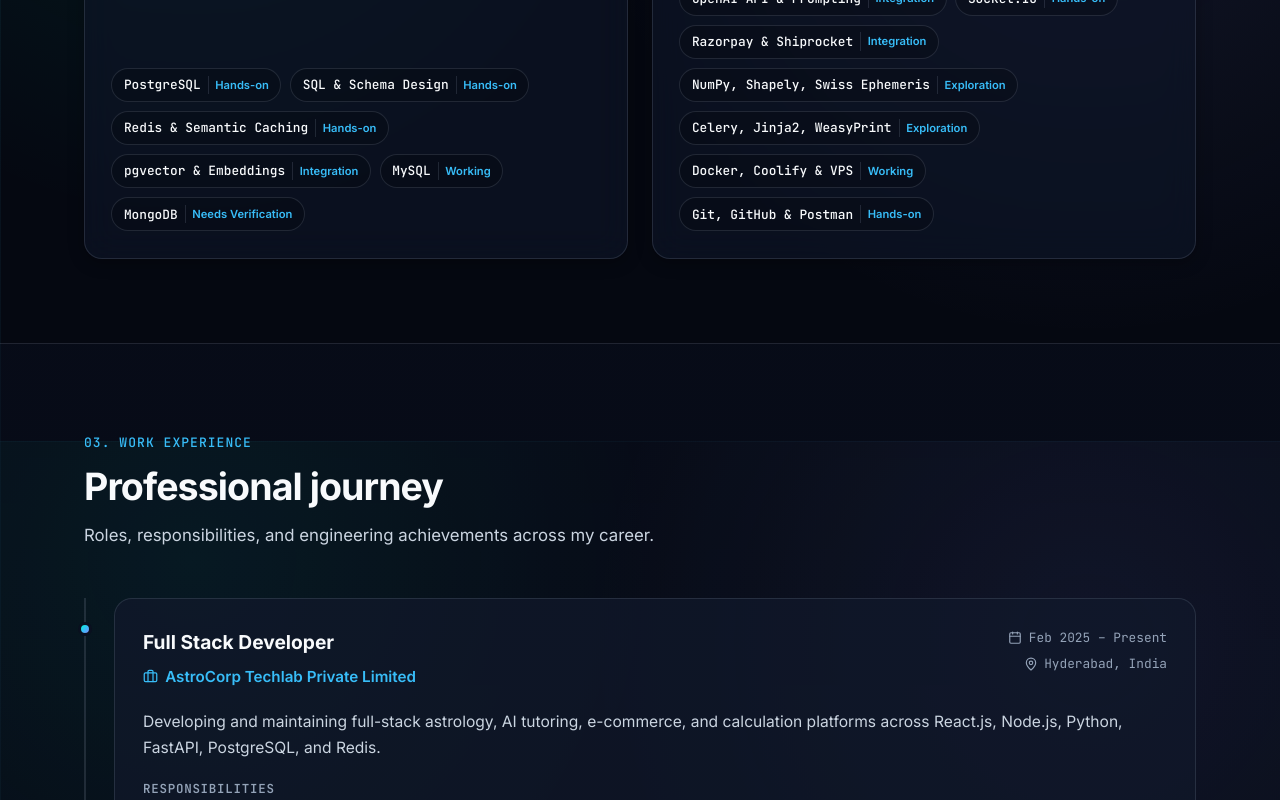
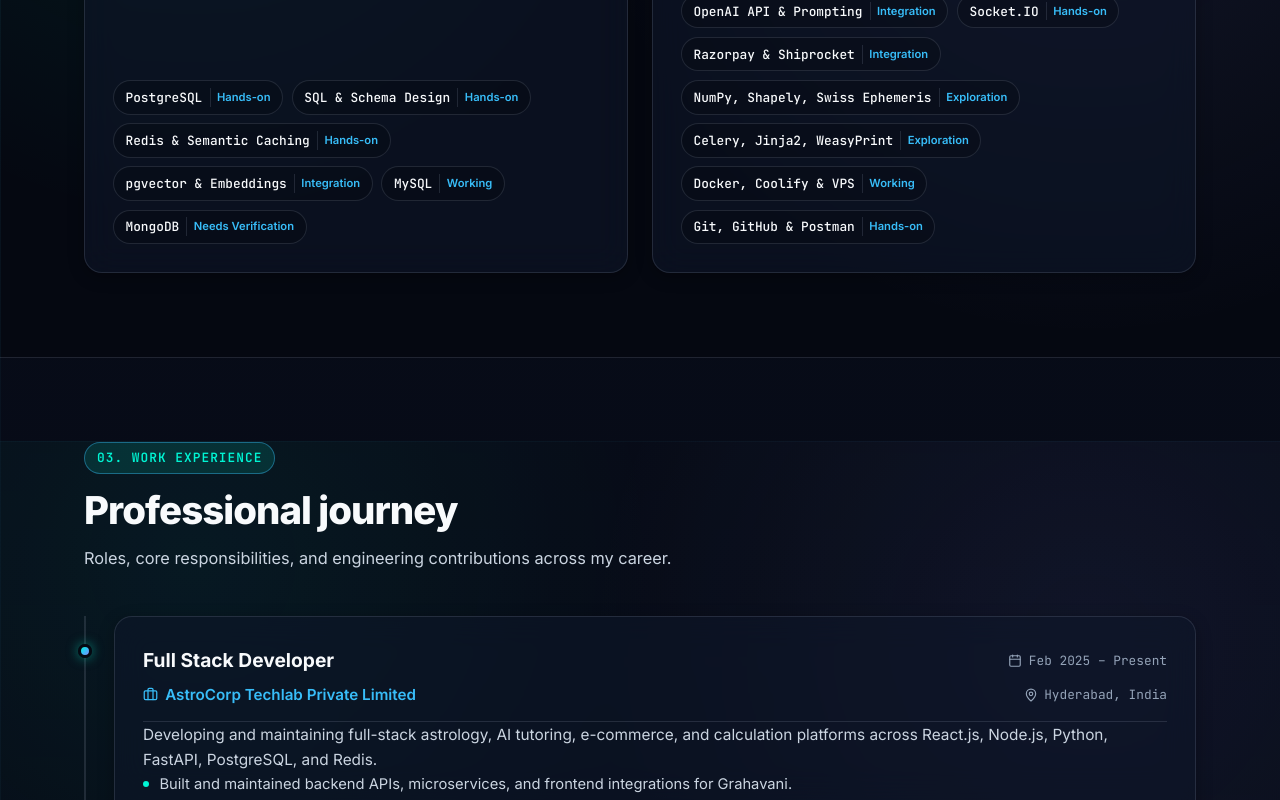
Before and after one commit to NaveenMotika12/My_portfolio, a React (Vite) app: page / in a window 1280 px wide. Shown: the part 2759-3559 px from the top of the page. Built offline with nearby package versions, Linux system fonts and the light colour scheme.

Commit message:
Unify card consistency, equal-height grids, and section header badges

```diff
--- a/src/components/SectionHeader/SectionHeader.module.css
+++ b/src/components/SectionHeader/SectionHeader.module.css
@@ -1,30 +1,36 @@
 .header {
-  margin-bottom: 3rem;
-  max-width: 640px;
+  margin-bottom: 2.75rem;
+  max-width: 680px;
 }
 
 .eyebrow {
-  display: inline-block;
+  display: inline-flex;
+  align-items: center;
+  gap: 0.5rem;
   font-family: var(--font-mono);
-  font-size: 0.8125rem;
-  font-weight: 500;
+  font-size: 0.8rem;
+  font-weight: 600;
   letter-spacing: 0.08em;
   text-transform: uppercase;
-  color: var(--accent-primary);
-  margin-bottom: 0.65rem;
+  color: var(--accent-neon);
+  padding: 0.28rem 0.75rem;
+  border-radius: var(--radius-full);
+  background: var(--accent-neon-soft);
+  border: 1px solid var(--accent-border);
+  margin-bottom: 0.85rem;
 }
 
 .title {
-  font-size: clamp(1.75rem, 3.2vw, 2.35rem);
-  font-weight: 700;
+  font-size: clamp(1.8rem, 3.2vw, 2.4rem);
+  font-weight: 800;
   letter-spacing: -0.025em;
   line-height: 1.2;
   color: var(--text-primary);
 }
 
 .subtitle {
-  margin-top: 0.85rem;
-  font-size: 1.05rem;
+  margin-top: 0.75rem;
+  font-size: 1.02rem;
   color: var(--text-secondary);
   line-height: 1.65;
 }
--- a/src/sections/Experience/Experience.jsx
+++ b/src/sections/Experience/Experience.jsx
@@ -1,10 +1,11 @@
-import { Briefcase, Calendar, CheckCircle2, MapPin } from 'lucide-react';
+import { Briefcase, Calendar, MapPin } from 'lucide-react';
 import SectionHeader from '../../components/SectionHeader/SectionHeader';
+import TiltCard from '../../components/TiltCard/TiltCard';
 import { experiences } from '../../data/experience';
 import styles from './Experience.module.css';
 
 /**
- * Work Experience timeline rendered from src/data/experience.js.
+ * Work Experience timeline with consistent 2-line headers and TiltCard glassmorphism.
  */
 export default function Experience() {
   return (
@@ -13,28 +14,28 @@ export default function Experience() {
         <SectionHeader
           eyebrow="03. Work Experience"
           title="Professional journey"
-          subtitle="Roles, responsibilities, and engineering achievements across my career."
+          subtitle="Roles, core responsibilities, and engineering contributions across my career."
         />
 
         <div className={styles.timeline}>
           {experiences.map((exp) => (
             <article key={exp.id} className={styles.item}>
               <div className={styles.marker} aria-hidden="true" />
-              <div className={styles.card}>
+              <TiltCard className={styles.card}>
+                <div className={styles.headerBlock}>
                   <div className={styles.topRow}>
-                  <div>
                     <h3 className={styles.role}>{exp.role}</h3>
+                    <span className={styles.metaItem}>
+                      <Calendar size={14} aria-hidden="true" />
+                      {exp.period}
+                    </span>
+                  </div>
+
+                  <div className={styles.subRow}>
                     <p className={styles.company}>
                       <Briefcase size={15} aria-hidden="true" />
                       <span>{exp.company}</span>
                     </p>
-                  </div>
-
-                  <div className={styles.meta}>
-                    <span className={styles.metaItem}>
-                      <Calendar size={14} aria-hidden="true" />
-                      {exp.period}
-                    </span>
                     <span className={styles.metaItem}>
                       <MapPin size={14} aria-hidden="true" />
                       {exp.location}
@@ -45,8 +46,6 @@ export default function Experience() {
                 <p className={styles.summary}>{exp.summary}</p>
 
                 {exp.responsibilities?.length > 0 && (
-                  <div className={styles.block}>
-                    <h4 className={styles.blockTitle}>Responsibilities</h4>
                   <ul className={styles.bulletList}>
                     {exp.responsibilities.map((item, idx) => (
                       <li key={idx} className={styles.bulletItem}>
@@ -55,21 +54,6 @@ export default function Experience() {
                       </li>
                     ))}
                   </ul>
-                  </div>
-                )}
-
-                {exp.achievements?.length > 0 && (
-                  <div className={styles.block}>
-                    <h4 className={styles.blockTitle}>Key Achievements</h4>
-                    <ul className={styles.bulletList}>
-                      {exp.achievements.map((item, idx) => (
-                        <li key={idx} className={styles.achievementItem}>
-                          <CheckCircle2 size={15} aria-hidden="true" className={styles.checkIcon} />
-                          <span>{item}</span>
-                        </li>
-                      ))}
-                    </ul>
-                  </div>
                 )}
 
                 {exp.techStack?.length > 0 && (
@@ -81,7 +65,7 @@ export default function Experience() {
                     ))}
                   </ul>
                 )}
-              </div>
+              </TiltCard>
             </article>
           ))}
         </div>
--- a/src/sections/Experience/Experience.module.css
+++ b/src/sections/Experience/Experience.module.css
@@ -2,7 +2,7 @@
   position: relative;
   display: flex;
   flex-direction: column;
-  gap: 2rem;
+  gap: 1.75rem;
   padding-left: 1.75rem;
   border-left: 2px solid var(--border-subtle);
 }
@@ -14,36 +14,38 @@
 .marker {
   position: absolute;
   left: -2.22rem;
-  top: 1.5rem;
+  top: 1.75rem;
   width: 14px;
   height: 14px;
   border-radius: 50%;
   background: var(--accent-gradient);
-  border: 3px solid var(--bg-secondary);
+  box-shadow: 0 0 12px rgba(0, 245, 212, 0.5);
+  border: 3px solid var(--bg-primary);
 }
 
 .card {
-  background-color: var(--bg-card);
-  border: 1px solid var(--border-subtle);
   border-radius: var(--radius-lg);
   padding: 1.75rem;
   display: flex;
   flex-direction: column;
-  gap: 1.15rem;
-  transition: border-color var(--transition-fast), box-shadow var(--transition-fast);
+  gap: 1rem;
 }
 
-.card:hover {
-  border-color: var(--accent-border);
-  box-shadow: var(--shadow-md);
+.headerBlock {
+  display: flex;
+  flex-direction: column;
+  gap: 0.35rem;
+  padding-bottom: 0.85rem;
+  border-bottom: 1px solid var(--border-subtle);
 }
 
-.topRow {
+.topRow,
+.subRow {
   display: flex;
   justify-content: space-between;
-  align-items: flex-start;
+  align-items: center;
   flex-wrap: wrap;
-  gap: 1rem;
+  gap: 0.5rem 1rem;
 }
 
 .role {
@@ -56,17 +58,9 @@
   display: inline-flex;
   align-items: center;
   gap: 0.45rem;
-  margin-top: 0.3rem;
   font-size: 0.95rem;
   font-weight: 600;
   color: var(--accent-primary);
-}
-
-.meta {
-  display: flex;
-  flex-direction: column;
-  align-items: flex-end;
-  gap: 0.3rem;
 }
 
 .metaItem {
@@ -80,36 +74,21 @@
 
 .summary {
   color: var(--text-secondary);
-  font-size: 0.975rem;
+  font-size: 0.96rem;
   line-height: 1.65;
-}
-
-.block {
-  display: flex;
-  flex-direction: column;
-  gap: 0.5rem;
-}
-
-.blockTitle {
-  font-family: var(--font-mono);
-  font-size: 0.78rem;
-  text-transform: uppercase;
-  letter-spacing: 0.06em;
-  color: var(--text-muted);
 }
 
 .bulletList {
   display: flex;
   flex-direction: column;
-  gap: 0.45rem;
+  gap: 0.48rem;
 }
 
-.bulletItem,
-.achievementItem {
+.bulletItem {
   display: flex;
   align-items: flex-start;
-  gap: 0.6rem;
-  font-size: 0.9375rem;
+  gap: 0.65rem;
+  font-size: 0.92rem;
   color: var(--text-secondary);
   line-height: 1.6;
 }
@@ -118,14 +97,8 @@
   width: 6px;
   height: 6px;
   border-radius: 50%;
-  background-color: var(--accent-primary);
+  background-color: var(--accent-neon);
   margin-top: 0.55rem;
-  flex-shrink: 0;
-}
-
-.checkIcon {
-  color: var(--status-success);
-  margin-top: 0.25rem;
   flex-shrink: 0;
 }
 
@@ -139,7 +112,7 @@
 .tag {
   font-family: var(--font-mono);
   font-size: 0.75rem;
-  padding: 0.28rem 0.65rem;
+  padding: 0.26rem 0.65rem;
   border-radius: var(--radius-full);
   background-color: var(--accent-soft);
   color: var(--accent-primary);
@@ -153,8 +126,4 @@
   .marker {
     left: -1.72rem;
   }
-
-  .meta {
-    align-items: flex-start;
-  }
 }
--- a/src/sections/Projects/Projects.module.css
+++ b/src/sections/Projects/Projects.module.css
@@ -35,6 +35,7 @@
 }
 
 .card {
+  height: 100%;
   border-radius: var(--radius-lg);
   padding: 1.75rem;
   display: flex;
--- a/src/sections/Skills/Skills.module.css
+++ b/src/sections/Skills/Skills.module.css
@@ -5,8 +5,9 @@
 }
 
 .card {
+  height: 100%;
   border-radius: var(--radius-lg);
-  padding: 1.65rem;
+  padding: 1.75rem;
   display: flex;
   flex-direction: column;
   gap: 1rem;
```
Lines whose indentation alone changed are shown as unchanged.
